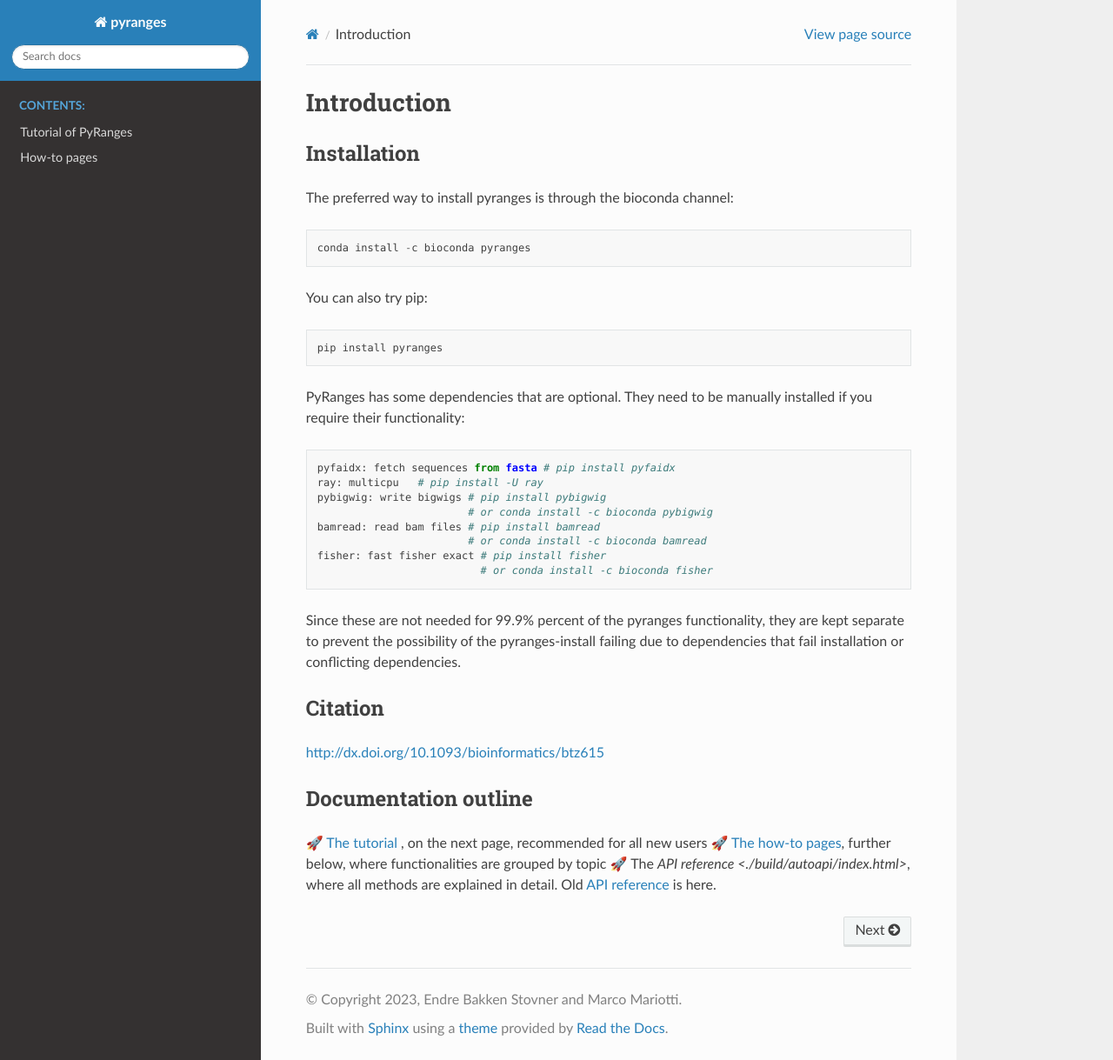
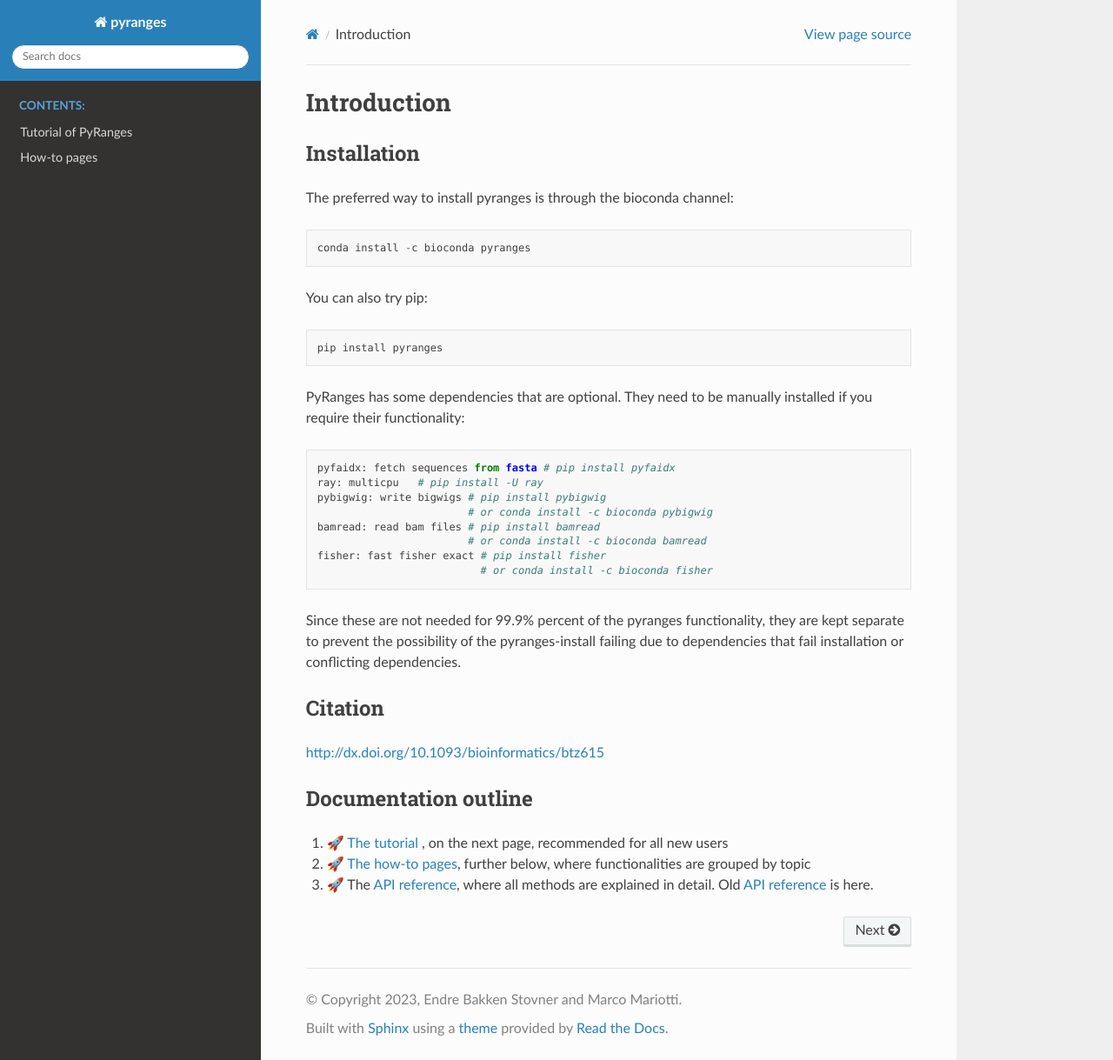
Before and after one commit to pyranges/pyranges, a Sphinx documentation site: the page built from docs/index.rst, in a window 1280 px wide and 1219 px high. Shown: the whole window at 87% size. Built offline with Sphinx 7.4.7 and the Read the Docs theme 2.0.0, drawn with Linux system fonts in a browser that asks for light colours.

Commit message:
modified:   docs/index.rst

```diff
--- a/docs/index.rst
+++ b/docs/index.rst
@@ -42,9 +42,9 @@
 ~~~~~~~~~~~~~~~~~~~~~
 
 
-🚀 :doc:`The tutorial <./tutorial>` , on the next page, recommended for all new users
-🚀 :doc:`The how-to pages <./how_to_pages>`, further below, where functionalities are grouped by topic
-🚀 The `API reference <./build/autoapi/index.html>`, where all methods are explained in detail. Old `API reference <https://pyranges.readthedocs.io/>`_ is here.
+#. 🚀 :doc:`The tutorial <./tutorial>` , on the next page, recommended for all new users
+#. 🚀 :doc:`The how-to pages <./how_to_pages>`, further below, where functionalities are grouped by topic
+#. 🚀 The `API reference <./build/autoapi/index.html>`_, where all methods are explained in detail. Old `API reference <https://pyranges.readthedocs.io/>`_ is here.
 
 .. toctree::
    :maxdepth: 2
```
